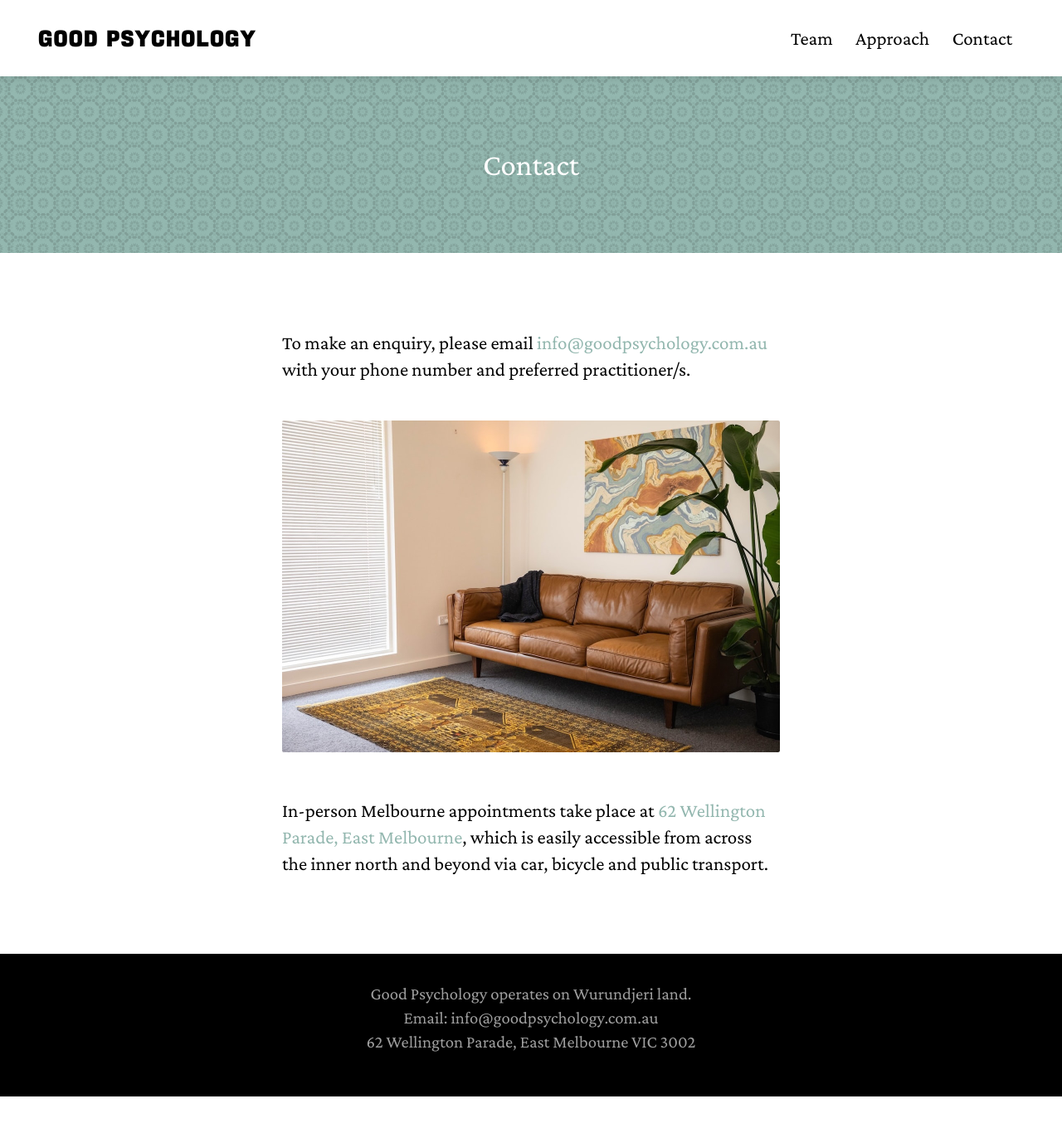
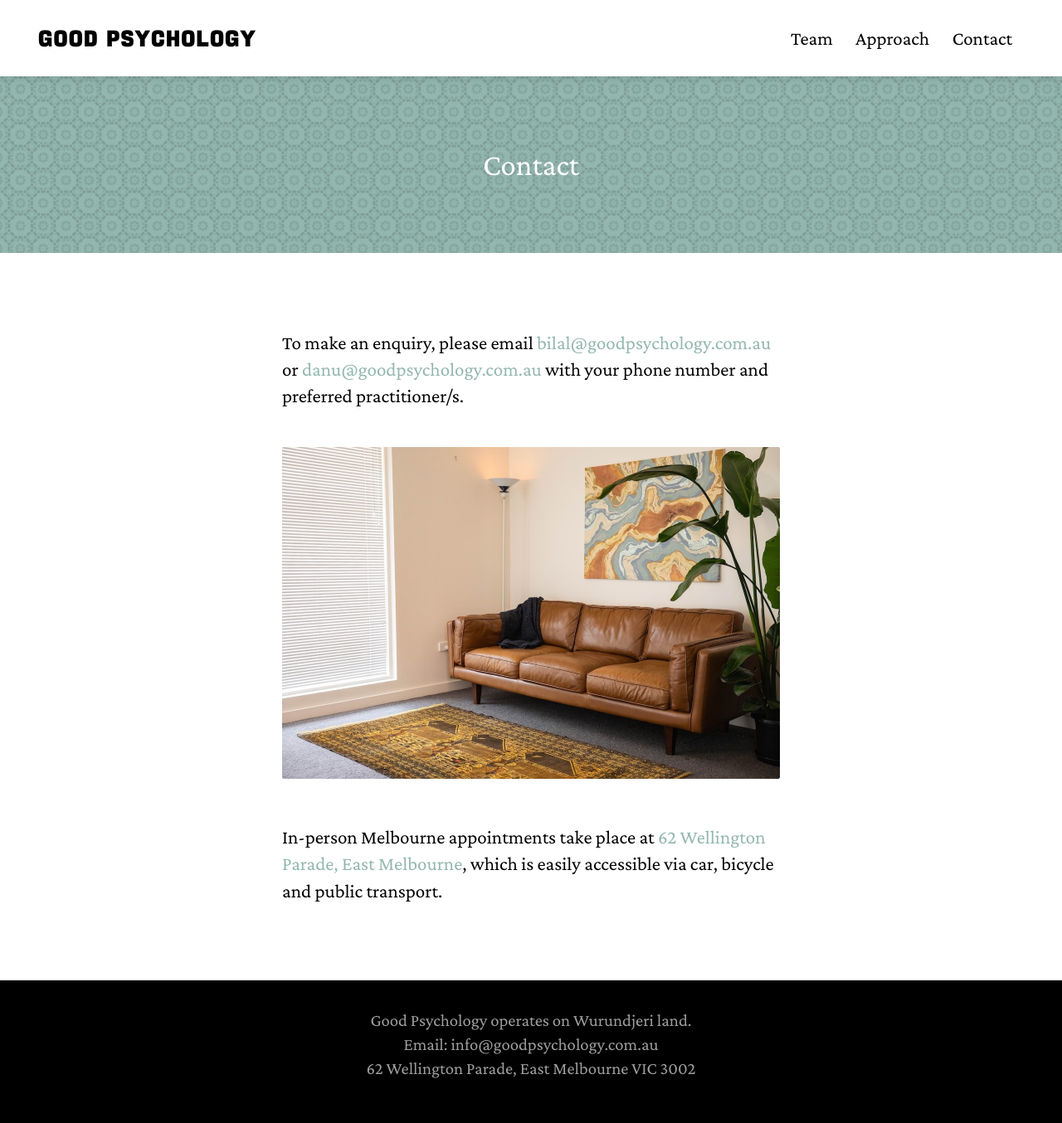
Before and after one commit to magpiezebra/gp, a Jekyll site: the page built from contact.html, in a window 1280 px wide and 1354 px high. Shown: the whole window at 83% size. Built offline with Jekyll 4.4.1, drawn with Linux system fonts in a browser that asks for light colours.

Commit message:
Update contact.html
divided email instruction from info@ to 'bilal@ and danu@'

```diff
--- a/contact.html
+++ b/contact.html
@@ -5,6 +5,18 @@ description: Appointments available from Monday to Friday in person and via tele
 sitemap: true
 date: 2024-12-04
 ---
-    <p>To make an enquiry, please email <a href="mailto:info@goodpsychology.com.au">info@goodpsychology.com.au</a> with your phone number and preferred practitioner/s.</p>
-    <img src="/img/practice-interior.jpg" alt="">
-    <p>In-person Melbourne appointments take place at <a href="https://maps.app.goo.gl/tV1vGy2LsHeN6uWw6">62 Wellington Parade, East Melbourne</a>, which is easily accessible from across the inner north and beyond via car, bicycle and public transport.</p>
+
+<p>
+    To make an enquiry, please email
+    <a href="mailto:bilal@goodpsychology.com.au">bilal@goodpsychology.com.au</a>
+    or
+    <a href="mailto:danu@goodpsychology.com.au">danu@goodpsychology.com.au</a>
+    with your phone number and preferred practitioner/s.
+</p>
+<img src="/img/practice-interior.jpg" alt="" />
+<p>
+    In-person Melbourne appointments take place at
+    <a href="https://maps.app.goo.gl/tV1vGy2LsHeN6uWw6"
+        >62 Wellington Parade, East Melbourne</a
+    >, which is easily accessible via car, bicycle and public transport.
+</p>
```
